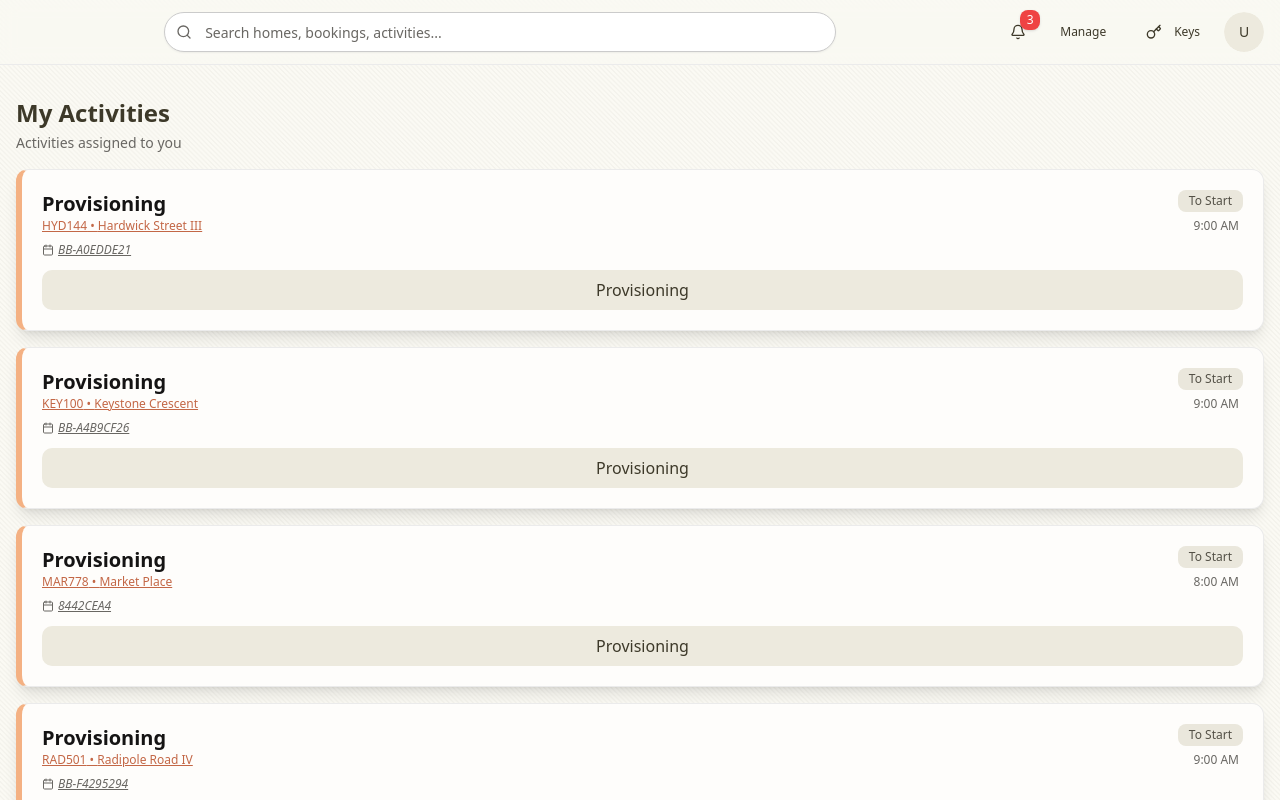
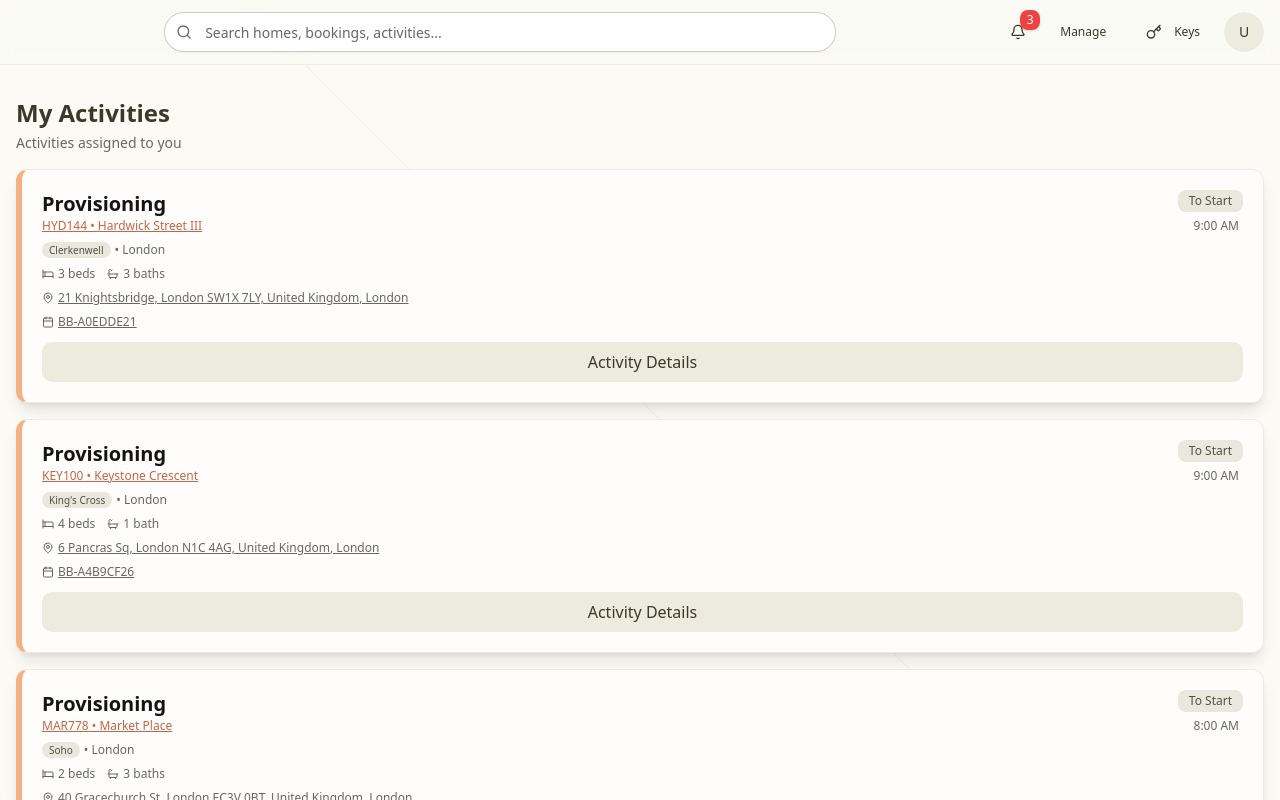
Before and after one commit to aleaming/staff-app-ux-dev-v1, a Next.js app: page /activities in a window 1280 px wide. Shown: the top 800 px of the page. Built offline with nearby package versions, Linux system fonts and the light colour scheme; a web font is replaced by a local one.

Commit message:
Enhance dashboard and activity components: Updated MyActivities to accept bookings and homes as props, improved layout with additional home details, and integrated map functionality. Adjusted global styles for fixed background attachment.

```diff
--- a/app/DashboardContent.tsx
+++ b/app/DashboardContent.tsx
@@ -89,7 +89,7 @@ export default function DashboardContent() {
         />
 
         {/* Main Dashboard Sections */}
-        <MyActivities activities={activities} />
+        <MyActivities activities={activities} bookings={bookings} homes={homes} />
         <BookingOverview bookings={bookings} />
         <NotificationsMessages notifications={testNotifications} />
         <RecentlyAccessed items={testRecentItems} />
--- a/app/activities/page.tsx
+++ b/app/activities/page.tsx
@@ -16,10 +16,15 @@ import {
   AlertCircle,
   Clock,
   Pause,
-  Calendar
+  Calendar,
+  Bed,
+  Bath,
+  MapPin
 } from "lucide-react"
 import Link from "next/link"
 import { HomeInfoSheet } from "@/components/homes/HomeInfoSheet"
+import { BookingInfoSheet } from "@/components/bookings/BookingInfoSheet"
+import { MapSheet } from "@/components/map/MapSheet"
 
 const activityTypeConfig: Record<string, { label: string; icon: typeof Package; color: string }> = {
   // Home preparation
@@ -88,11 +93,35 @@ function ActivitiesSkeleton() {
 export default function ActivitiesPage() {
   const { activities, homes, bookings, isLoading } = useData()
   const [incompleteActivities, setIncompleteActivities] = useState<Activity[]>([])
+  const [mapSheetOpen, setMapSheetOpen] = useState(false)
+  const [selectedHome, setSelectedHome] = useState<{
+    code: string
+    name?: string
+    address: string
+    city?: string
+    coordinates?: { lat: number, lng: number }
+  } | null>(null)
 
   useEffect(() => {
     const incomplete = getIncompleteActivities()
     setIncompleteActivities(incomplete)
   }, [])
+
+  const handleShowMap = (e: React.MouseEvent, homeCode: string) => {
+    e.preventDefault()
+    e.stopPropagation()
+    const home = homes.find(h => h.code === homeCode)
+    if (home) {
+      setSelectedHome({
+        code: home.code,
+        name: home.name,
+        address: home.address,
+        city: home.city,
+        coordinates: home.coordinates
+      })
+      setMapSheetOpen(true)
+    }
+  }
 
   if (isLoading) {
     return <ActivitiesSkeleton />
@@ -146,15 +175,51 @@ export default function ActivitiesPage() {
                           </button>
                         </HomeInfoSheet>
                       </div>
+                      {home && (home.location || home.market) && (
+                        <div className="flex items-center gap-1 text-xs text-muted-foreground mb-2">
+                          {home.location && (
+                            <Badge variant="secondary" className="text-[10px] px-1.5 py-0 h-4 font-normal">
+                              {home.location}
+                            </Badge>
+                          )}
+                          {home.market && (
+                            <span>• {home.market}</span>
+                          )}
+                        </div>
+                      )}
+                      {home && (home.bedrooms || home.bathrooms) && (
+                        <div className="flex items-center gap-3 text-xs text-muted-foreground mb-2">
+                          {home.bedrooms && (
+                            <span className="flex items-center gap-1">
+                              <Bed className="h-3 w-3" />
+                              {home.bedrooms} {home.bedrooms === 1 ? 'bed' : 'beds'}
+                            </span>
+                          )}
+                          {home.bathrooms && (
+                            <span className="flex items-center gap-1">
+                              <Bath className="h-3 w-3" />
+                              {home.bathrooms} {home.bathrooms === 1 ? 'bath' : 'baths'}
+                            </span>
+                          )}
+                        </div>
+                      )}
+                      {home && home.address && (
+                        <button
+                          onClick={(e) => handleShowMap(e, activity.homeCode)}
+                          className="flex items-start gap-1 text-xs text-muted-foreground hover:text-primary transition-colors mb-2 text-left"
+                        >
+                          <MapPin className="h-3 w-3 flex-shrink-0 mt-0.5" />
+                          <span className="underline">{home.address}{home.city && `, ${home.city}`}</span>
+                        </button>
+                      )}
                       {activity.bookingId && booking && (
                         <div className="flex items-center gap-1 text-xs text-muted-foreground italic">
                           <Calendar className="h-3 w-3" />
-                          <Link
-                            href={`/bookings/${booking.id}`}
-                            className="underline hover:text-primary transition-colors"
-                          >
-                            {activity.bookingId}
-                          </Link>
+                          <BookingInfoSheet bookingId={booking.bookingId}>
+                            <button className="underline hover:text-primary transition-colors">
+                              {activity.bookingId}
+                            </button>
+                          </BookingInfoSheet>
                         </div>
                       )}
                     </div>
@@ -185,17 +250,7 @@ export default function ActivitiesPage() {
                     className="w-full h-10 rounded-lg font-medium text-base gap-2"
                   >
                     <Pause className="h-4 w-4" />
-                    {typeConfig.label}
-                  </Button>
-                </Link>
-              ) : activity.status === "to-start" ? (
-                <Link href={`/activities/${activity.id}`}>
-                  <Button
-                    size="lg"
-                    variant="secondary"
-                    className="w-full h-10 rounded-lg font-medium text-base"
-                  >
-                    {typeConfig.label}
+                    Resume Activity
                   </Button>
                 </Link>
               ) : (
@@ -205,7 +260,7 @@ export default function ActivitiesPage() {
                     variant="secondary"
                     className="w-full h-10 rounded-lg font-medium text-base"
                   >
-                    {typeConfig.label}
+                    Activity Details
                   </Button>
                 </Link>
               )}
@@ -264,6 +319,19 @@ export default function ActivitiesPage() {
           </div>
         </div>
       </div>
+
+      {/* Map Sheet */}
+      {selectedHome && (
+        <MapSheet
+          open={mapSheetOpen}
+          onOpenChange={setMapSheetOpen}
+          homeCode={selectedHome.code}
+          homeName={selectedHome.name}
+          address={selectedHome.address}
+          city={selectedHome.city}
+          coordinates={selectedHome.coordinates}
+        />
+      )}
     </div>
   )
 }
--- a/app/globals.css
+++ b/app/globals.css
@@ -190,6 +190,7 @@
       transparent 50%
     );
     background-size: 4.8px 4.8px;
+    background-attachment: fixed;
   }
 
   /* Slightly different texture opacity in dark mode */
--- a/components/dashboard/MyActivities.tsx
+++ b/components/dashboard/MyActivities.tsx
@@ -2,7 +2,8 @@
 
 import { useState, useEffect } from "react"
 import Link from "next/link"
-import { testActivities, testHomes, testBookings } from "@/lib/test-data"
+import { testActivities, testHomes } from "@/lib/test-data"
+import type { Booking, Home } from "@/lib/test-data"
 import { getIncompleteActivities } from "@/lib/activity-utils"
 import {
   AlertCircle,
@@ -13,7 +14,9 @@ import {
   Pause,
   ChevronDown,
   MapPin,
-  Calendar
+  Calendar,
+  Bed,
+  Bath
 } from "lucide-react"
 import { Card, CardContent } from "@/components/ui/card"
 import { Card as SectionCard, CardContent as SectionCardContent, CardHeader, CardTitle } from "@/components/ui/card"
@@ -23,6 +26,7 @@ import { Skeleton } from "@/components/ui/skeleton"
 import { Collapsible, CollapsibleContent, CollapsibleTrigger } from "@/components/ui/collapsible"
 import { MapSheet } from "@/components/map/MapSheet"
 import { HomeInfoSheet } from "@/components/homes/HomeInfoSheet"
+import { BookingInfoSheet } from "@/components/bookings/BookingInfoSheet"
 
 // Activity types - aligned with lib/test-data.ts and lib/activity-templates.ts
 export type ActivityType =
@@ -62,6 +66,8 @@ export interface Activity {
 
 interface MyActivitiesProps {
   activities?: Activity[]
+  bookings?: Booking[]
+  homes?: Home[]
   isLoading?: boolean
 }
 
@@ -111,7 +117,9 @@ const statusConfig = {
   "ignored": { label: "Ignored", variant: "outline" as const },
 }
 
-export function MyActivities({ activities = [], isLoading = false }: MyActivitiesProps) {
+export function MyActivities({ activities = [], bookings = [], homes = [], isLoading = false }: MyActivitiesProps) {
+  // Use passed homes or fall back to test data
+  const homesList = homes.length > 0 ? homes : testHomes
   const [incompleteActivities, setIncompleteActivities] = useState<Activity[]>([])
   const [completedIsOpen, setCompletedIsOpen] = useState(false)
   const [mapSheetOpen, setMapSheetOpen] = useState(false)
@@ -156,7 +164,7 @@ export function MyActivities({ activities = [], isLoading = false }: MyActivitie
   const handleShowMap = (e: React.MouseEvent, homeCode: string) => {
     e.preventDefault()
     e.stopPropagation()
-    const home = testHomes.find(h => h.code === homeCode)
+    const home = homesList.find(h => h.code === homeCode)
     if (home) {
       setSelectedHome({
         code: home.code,
@@ -202,19 +210,19 @@ export function MyActivities({ activities = [], isLoading = false }: MyActivitie
               })
 
               // Get home for linking
-              const home = testHomes.find(h => h.code === activity.homeCode)
+              const home = homesList.find(h => h.code === activity.homeCode)
 
               // Get booking internal ID for linking
-              const booking = activity.bookingId ? testBookings.find(b => b.bookingId === activity.bookingId) : null
+              const booking = activity.bookingId ? bookings.find(b => b.bookingId === activity.bookingId) : null
 
     return (
-      <div key={activity.id} className="pb-4 last:pb-0">
+      <div key={activity.id} className="pb-3 last:pb-0">
         <Card
           className="hover:bg-white/80 dark:hover:bg-black/50 transition-colors overflow-hidden border-l-[6px]"
           style={{ borderLeftColor: typeConfig.color }}
         >
           <CardContent className="p-4 sm:p-5">
-            <div className="space-y-4">
+            <div className="space-y-3">
               {/* Top Section: Title and Right Side Info */}
               <div className="flex items-start justify-between gap-4">
                 {/* Left: Title and Details */}
@@ -237,24 +245,51 @@ export function MyActivities({ activities = [], isLoading = false }: MyActivitie
                           </button>
                         </HomeInfoSheet>
                       </div>
+                      {home && (home.location || home.market) && (
+                        <div className="flex items-center gap-1 text-xs text-muted-foreground mb-2">
+                          {home.location && (
+                            <Badge variant="secondary" className="text-[10px] px-1.5 py-0 h-4 font-normal">
+                              {home.location}
+                            </Badge>
+                          )}
+                          {home.market && (
+                            <span>• {home.market}</span>
+                          )}
+                        </div>
+                      )}
+                      {home && (home.bedrooms || home.bathrooms) && (
+                        <div className="flex items-center gap-3 text-xs text-muted-foreground mb-2">
+                          {home.bedrooms && (
+                            <span className="flex items-center gap-1">
+                              <Bed className="h-3 w-3" />
+                              {home.bedrooms} {home.bedrooms === 1 ? 'bed' : 'beds'}
+                            </span>
+                          )}
+                          {home.bathrooms && (
+                            <span className="flex items-center gap-1">
+                              <Bath className="h-3 w-3" />
+                              {home.bathrooms} {home.bathrooms === 1 ? 'bath' : 'baths'}
+                            </span>
+                          )}
+                        </div>
+                      )}
                       {home && (
                         <button
                           onClick={(e) => handleShowMap(e, activity.homeCode)}
                           className="flex items-start gap-1 text-xs text-muted-foreground hover:text-primary transition-colors mb-2 text-left"
                         >
-                          <MapPin className="h-5 w-5" />
+                          <MapPin className="h-3 w-3" />
                           <span className="underline">{home.address}, {home.city}</span>
                         </button>
                       )}
                       {activity.bookingId && booking && (
                         <div className="flex items-center gap-1 text-xs text-muted-foreground italic mb-3">
                           <Calendar className="h-3 w-3" />
-                          <Link
-                            href={`/bookings/${booking.id}`}
-                            className="underline hover:text-primary transition-colors"
-                          >
-                            {activity.bookingId}
-                          </Link>
+                          <BookingInfoSheet bookingId={booking.bookingId}>
+                            <button className="underline hover:text-primary transition-colors">
+                              {activity.bookingId}
+                            </button>
+                          </BookingInfoSheet>
                         </div>
                       )}
                     </div>
@@ -284,7 +319,7 @@ export function MyActivities({ activities = [], isLoading = false }: MyActivitie
                     variant="secondary"
                     className="w-full h-10 rounded-lg font-medium text-base"
                   >
-                    {typeConfig.label}
+                    Activity Details
                   </Button>
                 </Link>
               )}
@@ -296,7 +331,7 @@ export function MyActivities({ activities = [], isLoading = false }: MyActivitie
                     className="w-full h-10 rounded-lg font-medium text-base gap-2"
                   >
                     <Pause className="h-4 w-4" />
-                    {typeConfig.label}
+                    Resume Activity
                   </Button>
                 </Link>
               )}
--- a/components/navigation/GlobalSearchSheet.tsx
+++ b/components/navigation/GlobalSearchSheet.tsx
@@ -7,7 +7,7 @@ import { Input } from "@/components/ui/input"
 import { Button } from "@/components/ui/button"
 import { Badge } from "@/components/ui/badge"
 import { Card, CardContent } from "@/components/ui/card"
-import { testHomes, testBookings, testActivities } from "@/lib/test-data"
+import { useData } from "@/lib/data/DataProvider"
 import {
   Search,
   X,
@@ -30,6 +30,7 @@ interface GlobalSearchSheetProps {
 
 export function GlobalSearchSheet({ open, onOpenChange }: GlobalSearchSheetProps) {
   const router = useRouter()
+  const { homes, bookings, activities } = useData()
   const [query, setQuery] = useState("")
   const [recentSearches, setRecentSearches] = useState<string[]>([])
   const [debounceTimer, setDebounceTimer] = useState<NodeJS.Timeout | null>(null)
@@ -85,7 +86,7 @@ export function GlobalSearchSheet({ open, onOpenChange }: GlobalSearchSheetProps
 
     const lowerQuery = query.toLowerCase()
 
-    const homes = testHomes
+    const matchedHomes = homes
       .filter(home =>
         fuzzyMatch(home.code, lowerQuery) ||
         fuzzyMatch(home.name || "", lowerQuery) ||
@@ -94,7 +95,7 @@ export function GlobalSearchSheet({ open, onOpenChange }: GlobalSearchSheetProps
       )
       .slice(0, MAX_RESULTS_PER_CATEGORY)
 
-    const bookings = testBookings
+    const matchedBookings = bookings
       .filter(booking =>
         fuzzyMatch(booking.bookingId, lowerQuery) ||
         fuzzyMatch(booking.guestName, lowerQuery) ||
@@ -103,7 +104,7 @@ export function GlobalSearchSheet({ open, onOpenChange }: GlobalSearchSheetProps
       )
       .slice(0, MAX_RESULTS_PER_CATEGORY)
 
-    const activities = testActivities
+    const matchedActivities = activities
       .filter(activity =>
         fuzzyMatch(activity.title, lowerQuery) ||
         fuzzyMatch(activity.homeCode, lowerQuery) ||
@@ -113,8 +114,8 @@ export function GlobalSearchSheet({ open, onOpenChange }: GlobalSearchSheetProps
       )
       .slice(0, MAX_RESULTS_PER_CATEGORY)
 
-    return { homes, bookings, activities }
-  }, [query, fuzzyMatch])
+    return { homes: matchedHomes, bookings: matchedBookings, activities: matchedActivities }
+  }, [query, fuzzyMatch, homes, bookings, activities])
 
   // Save search to recent searches
   const saveRecentSearch = (searchQuery: string) => {
```
